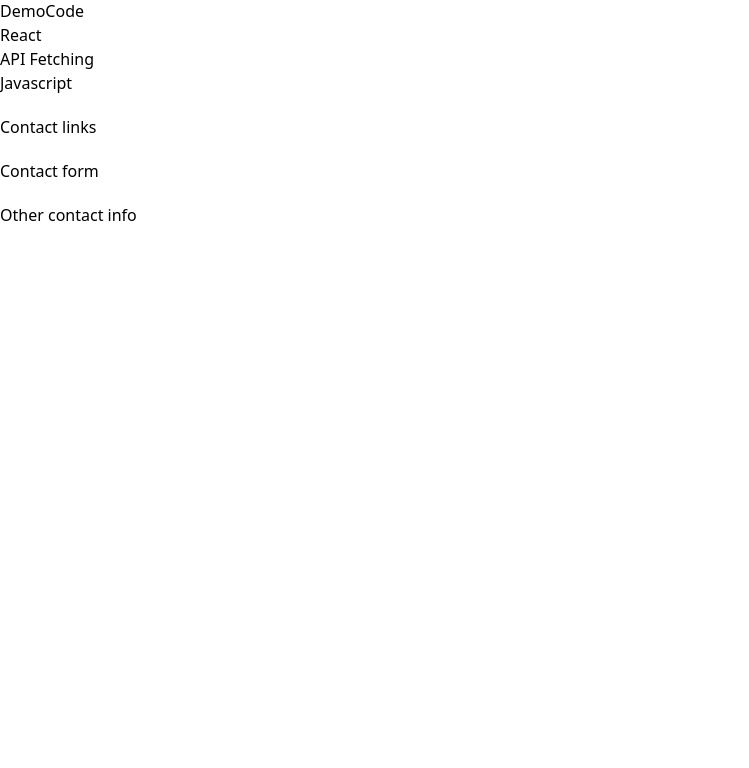
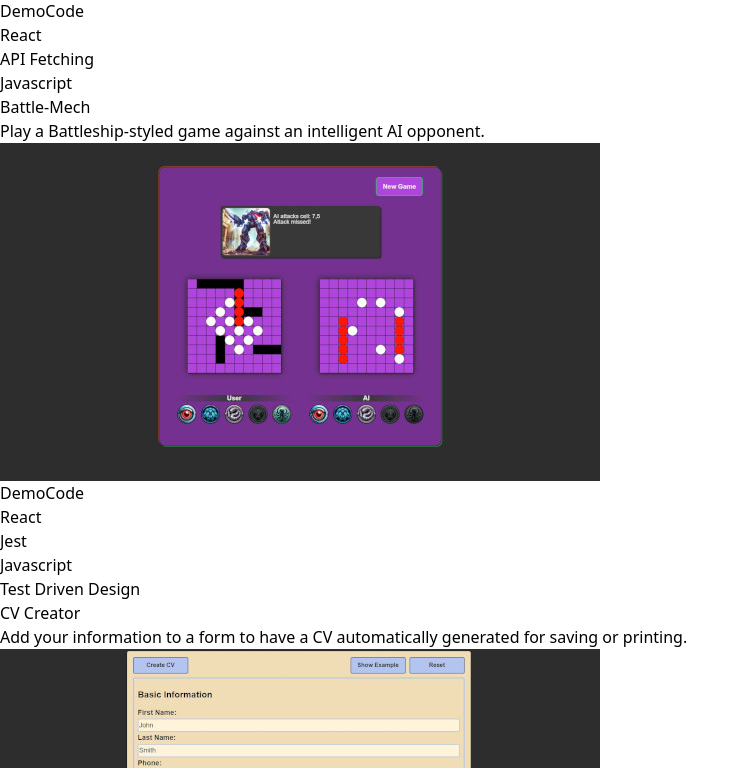
Before and after one commit to jrbarnhart/portfolio, a React (Vite) app: page / in a window 1280 px wide. Shown: the part 1552-2320 px from the top of the page, without its empty margins (0-749 px from the left). Before the commit the page ends 1779 px from the top, so only its background shows below. Built offline with nearby package versions, Linux system fonts and the light colour scheme; the HTML template or start-up script is replaced by a standard one.

Commit message:
Add other projects info

```diff
--- a/src/components/Projects/projectInfo.ts
+++ b/src/components/Projects/projectInfo.ts
@@ -2,6 +2,8 @@ import { ProjectCardProps } from "./types";
 
 // Project screenshots
 import memoryCardsScreen from "../../assets/memoryCardsSplashLQ.jpg";
+import battleshipScreen from "../../assets/battleshipSplashLQ.jpg";
+import cvScreen from "../../assets/cvCreatorSplashLQ.jpg";
 
 const projectInfo: ProjectCardProps[] = [
   {
@@ -14,6 +16,26 @@ const projectInfo: ProjectCardProps[] = [
     src: memoryCardsScreen,
     alt: "Screenshot of Memory Cards application",
   },
+  {
+    title: "Battle-Mech",
+    description:
+      "Play a Battleship-styled game against an intelligent AI opponent.",
+    skills: ["React", "Jest", "Javascript", "Test Driven Design"],
+    demoUrl: "https://xincryptedx.github.io/battleship/",
+    codeUrl: "https://github.com/xincryptedx/battleship",
+    src: battleshipScreen,
+    alt: "Screenshot of Battle-Mech application",
+  },
+  {
+    title: "CV Creator",
+    description:
+      "Add your information to a form to have a CV automatically generated for saving or printing.",
+    skills: ["React", "React State & Props", "Vite"],
+    demoUrl: "https://cv-creator-git-main-xincryptedx.vercel.app/",
+    codeUrl: "https://github.com/xincryptedx/cv-creator",
+    src: cvScreen,
+    alt: "Screenshot of Battle-Mech application",
+  },
 ];
 
 export default projectInfo;
```
